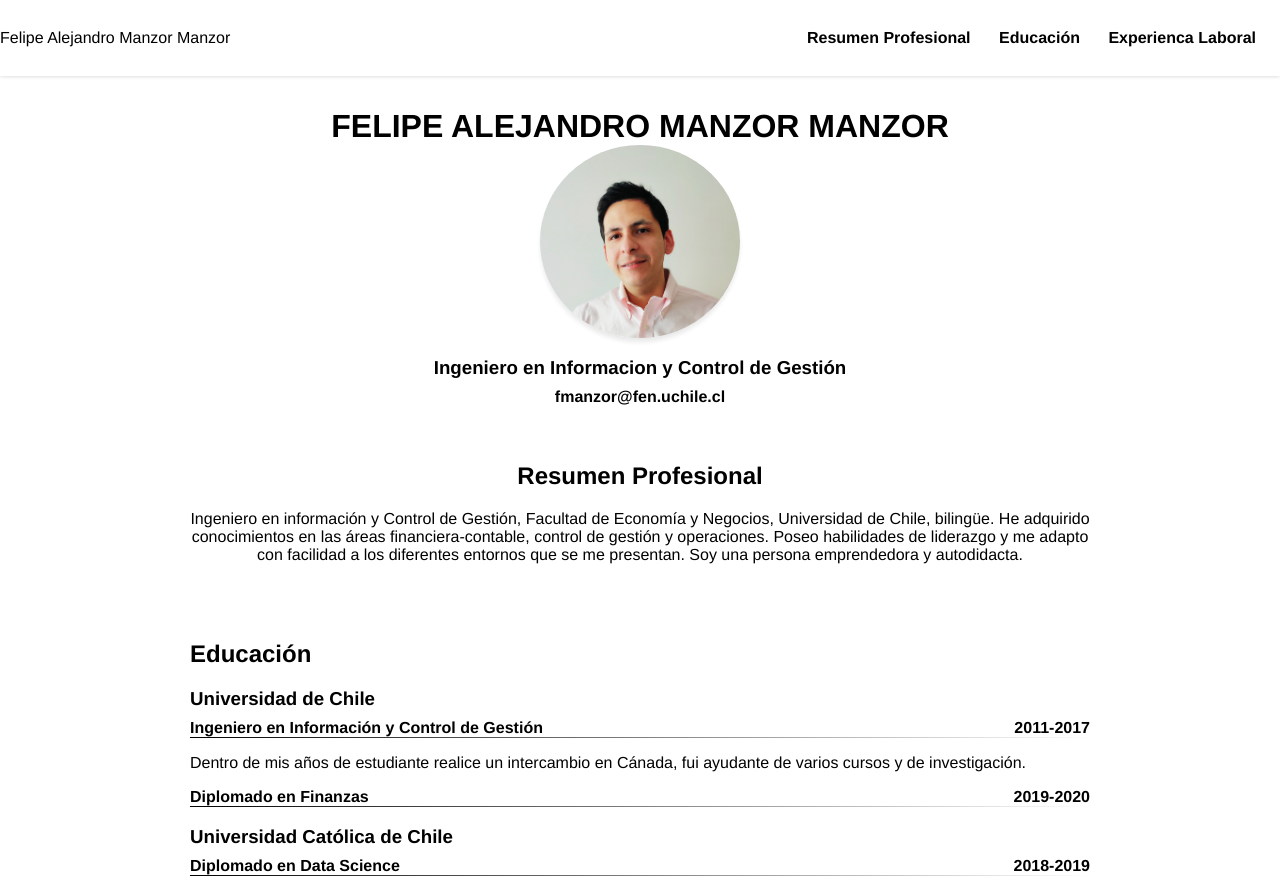
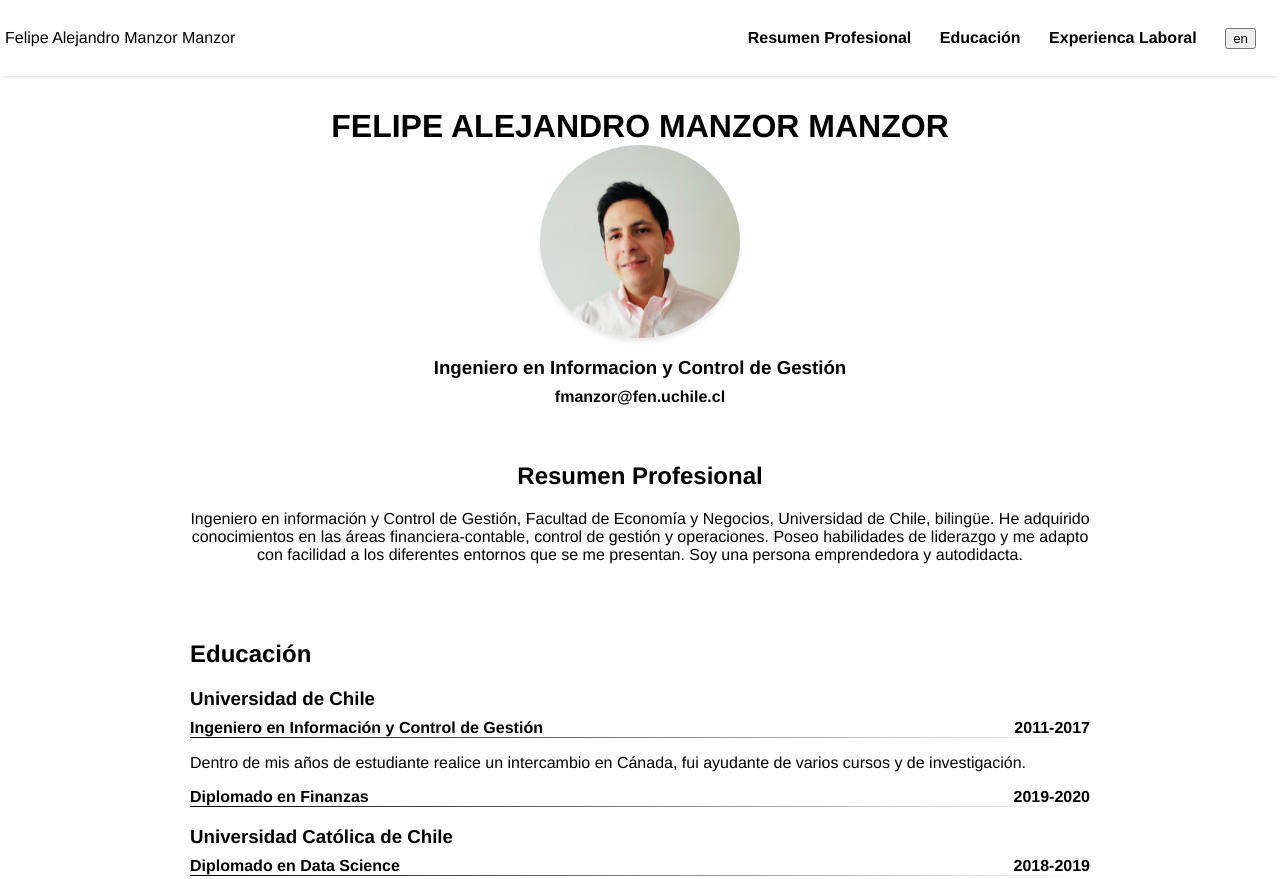
Before and after one commit to FelipeManzor/FelipeManzor.github.io, a plain HTML site: page index.html in a window 1280 px wide. Shown: the top 879 px of the page. Drawn offline with Linux system fonts and the light colour scheme.

Commit message:
Agregado Funcionalidad Java

```diff
--- /dev/null
+++ b/Java.js
@@ -0,0 +1,19 @@
+const botLang = document.getElementById("leng"); //BottonLenguaje
+botLang.innerHTML = document.getElementsByTagName("html")[0].lang; //BotonTomaValordeLaPagina
+const pageLengOp = document.URL.substring(document.URL.indexOf('?lang='), document.URL.length); //OptionPageLenguage
+//console.log(pageLengOp)
+(pageLengOp.length==8?botLang.innerHTML=pageLengOp.substring(pageLengOp.length - 2):0);
+
+botLang.onclick()
+
+function changeLang() {
+    botLang.innerHTML=="es"?changeLangEn():changeLangEs();
+    console.log("se ejecuta")
+}
+
+function changeLangEn() {
+    botLang.innerHTML="en";
+}
+function changeLangEs() {
+    botLang.innerHTML="es";
+}
--- a/estilos.css
+++ b/estilos.css
@@ -109,7 +109,7 @@ a:hover {  /* Cuando pasa arriba el mouse */
   }
 
 .header .nombre {
-    left: 0 ;
+    left: 5px ;
     float: left;
     flex-grow: 1;
     margin: 0 auto;
--- a/index.html
+++ b/index.html
@@ -4,7 +4,10 @@
     <meta charset="UTF-8">
     <meta http-equiv="X-UA-Compatible" content="IE=edge">
     <meta name="viewport" content="width=device-width, initial-scale=1.0">
+    <meta name="Keywords" content="Felipe Alenjandro Manzor Manzor CV, Perfil, Profile">
+    <meta name="Description" content="Profesional TI, Tecnologias de la información, CV">
     <link rel='stylesheet' href='estilos.css'>
+    <script src="Java.js" defer async> </script>
     <link rel="preconnect" href="https://fonts.googleapis.com">
     <link rel="preconnect" href="https://fonts.gstatic.com" crossorigin>
     <link href="https://fonts.googleapis.com/css2?family=Merriweather:wght@300&family=Space+Mono&display=swap" rel="stylesheet">
@@ -23,6 +26,7 @@
             <li><a href="#experiencialaboral">
                 Experienca Laboral
             </a></li>
+            <li><button id="leng" type="button" onclick="changeLang()">~</button></li>
         </ul>
     </nav>
     <header>
```
